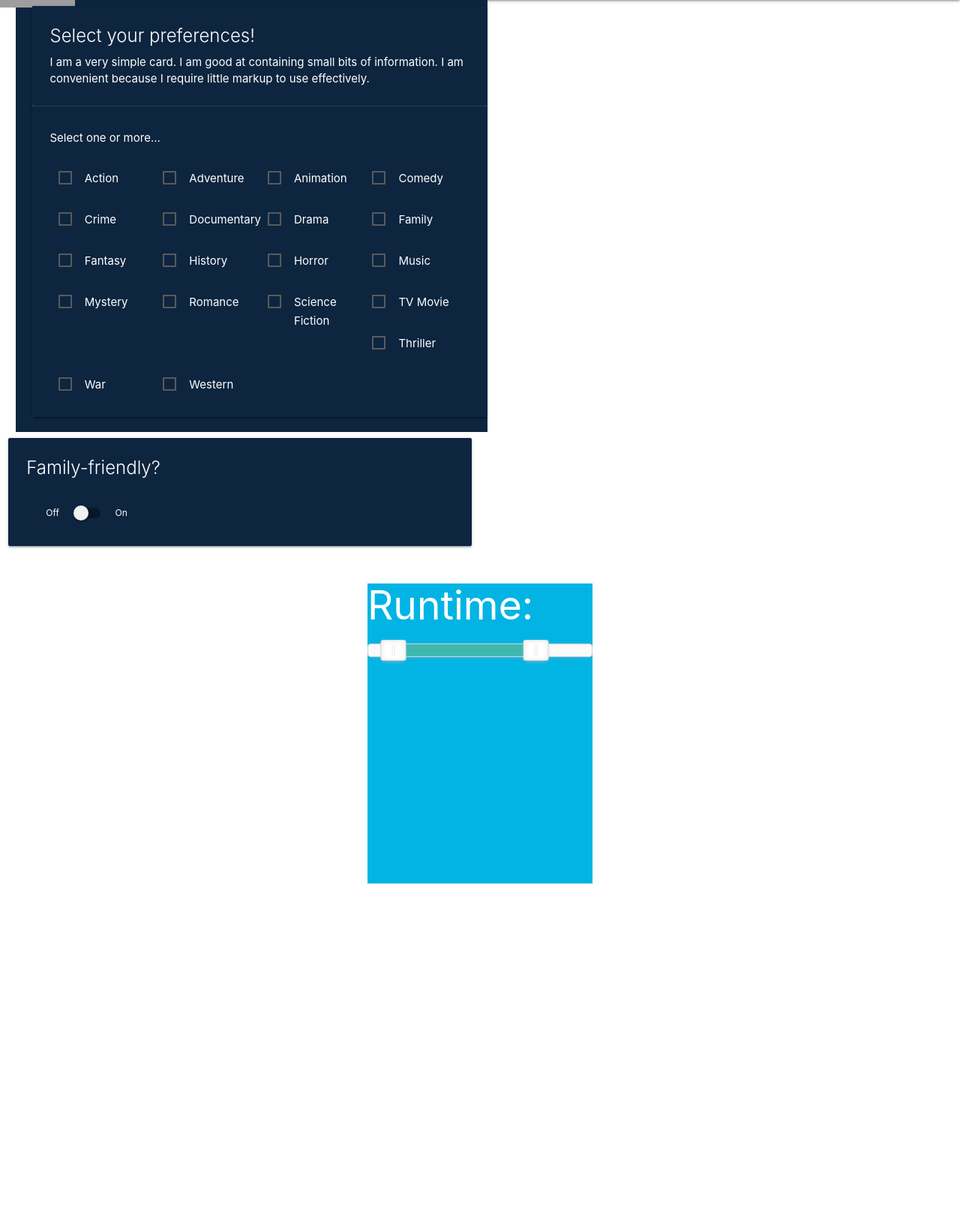
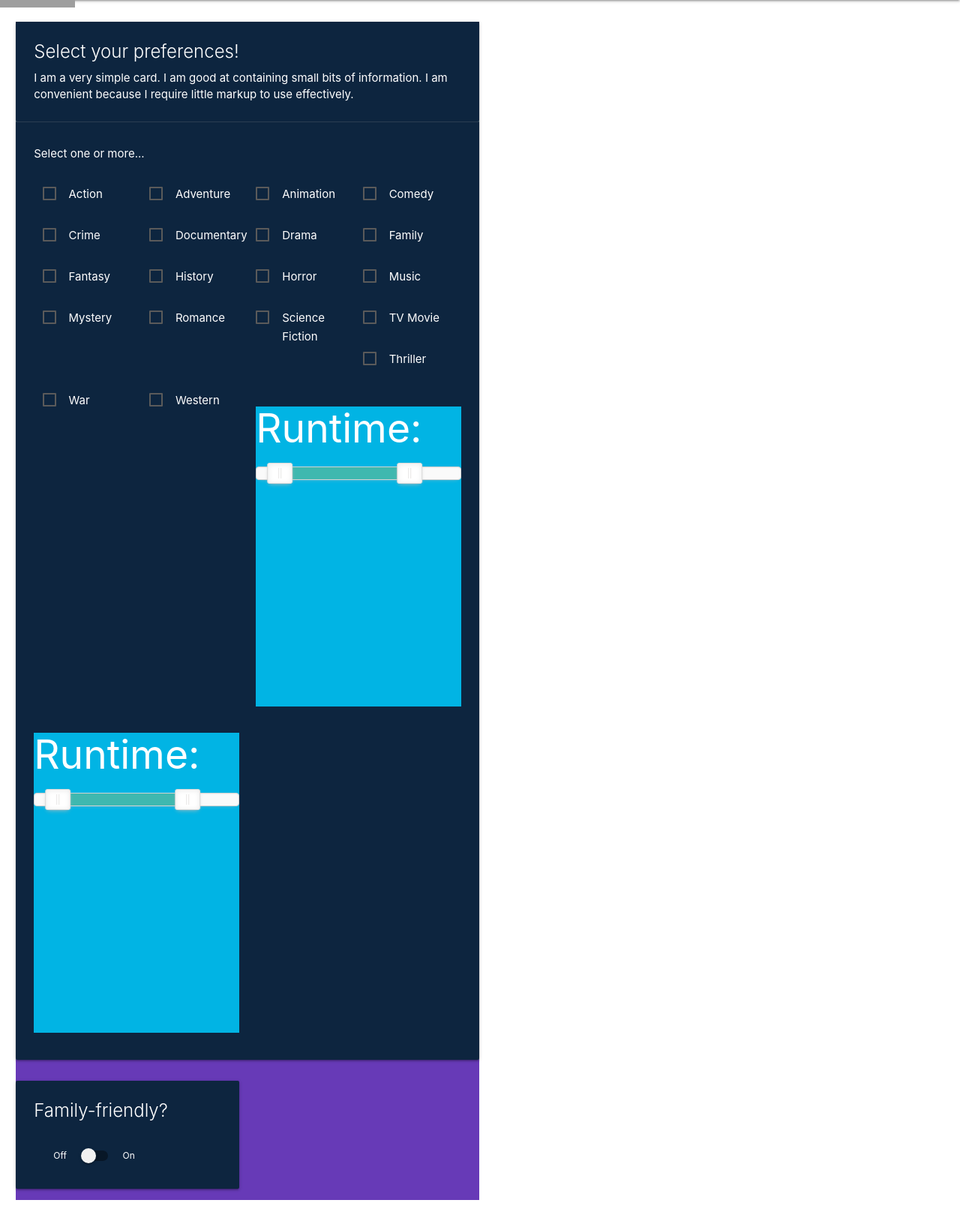
Before and after one commit to melanieuhrich/MovieGO, a PHP site: page / in a window 1280 px wide. Shown: the part 64-1704 px from the top of the page at 75% size. Before the commit the page ends 1242 px from the top, so only its background shows below. Run offline with PHP 8.4, Linux system fonts and the light colour scheme; grey boxes are pictures that could not be loaded.

Commit message:
Updated HTML, JS, CSS for layout

```diff
--- a/assets/javascript/script.js
+++ b/assets/javascript/script.js
@@ -4,7 +4,17 @@ var requestUrl = 'https://api.themoviedb.org/3/movie/550?api_key=8426e25c492b7e1
 
 // Runtime Slider
 var slider = document.getElementById('runTime-slider');
+var slider1 = document.getElementById('runTime-slider2');
 noUiSlider.create(slider, {
+    start: [45, 300],
+    connect: true,
+    range: {
+        'min': 0,
+        'max': 400
+    }
+});
+
+noUiSlider.create(slider1, {
     start: [45, 300],
     connect: true,
     range: {
--- a/assets/style/style.css
+++ b/assets/style/style.css
@@ -5,10 +5,7 @@
 
 .container {
     width: 100%;
-
     margin-left: 10px!important;
-
-
 }
 
 .container2 {
@@ -88,5 +85,4 @@ i {
 
 .slider{
     background-color: var(--secondary);
-    width: 300px;
 }
--- a/index.html
+++ b/index.html
@@ -1,5 +1,6 @@
 <!DOCTYPE html>
 <html lang="en">
+
 <head>
   <meta charset="UTF-8">
   <meta http-equiv="X-UA-Compatible" content="IE=edge">
@@ -14,11 +15,13 @@
   <link href="./noUiSlider-14.7.0/distribute/nouislider.min.css" rel="stylesheet">
   <link rel="stylesheet" href="assets/style/style.css">
 </head>
+
 <body>
   <!-- start of nav bar -->
   <nav>
     <div class="nav-wrapper">
-      <a href="https://www.themoviedb.org/assets/2/v4/logos/v2/blue_square_1-5bdc75aaebeb75dc7ae79426ddd9be3b2be1e342510f8202baf6bffa71d7f5c4.svg" class="brand-logo"><i class="material-icons tmdb"></i>Movie Generator</a>
+      <a href="https://www.themoviedb.org/assets/2/v4/logos/v2/blue_square_1-5bdc75aaebeb75dc7ae79426ddd9be3b2be1e342510f8202baf6bffa71d7f5c4.svg"
+        class="brand-logo"><i class="material-icons tmdb"></i>Movie Generator</a>
       <ul class="right hide-on-med-and-down">
         <li><a href="#about"><i class="material-icons">About</i></a></li>
         <li><a href="#works"><i class="material-icons">How It Works</i></a></li>
@@ -32,8 +35,34 @@
   <div class="container-left-side">
     <div class="row">
       <div class="col s12">
-      <div class="col s12 m6 preferences-card container">
-        <div class="card blue-grey darken-1 preferences-card container">
+
+      </div>
+      <!-- End of Genre -->
+
+
+
+    </div>
+
+
+  </div>
+  <!-- project pitch card ends  -->
+
+  </div>
+
+  </div>
+  </div>
+  </div>
+
+  <!-- 2 panel by paul -->
+  <div class="container">
+    <div class="row">
+      <!-- left panel -->
+      <div class="col s12 m6 l6">
+        <!-- form styling -->
+        <div class="form deep-purple">
+          <!-- individual section of form -->
+          <div class="form-group">
+            <div class="card blue-grey darken-1 preferences-card">
               <div class="card-content white-text preferences-card">
                 <span class="card-title">Select your preferences!</span>
                 <p>I am a very simple card. I am good at containing small bits of information.
@@ -44,7 +73,7 @@
                 <form action="#">
                   <p class="col s3">
                     <label>
-                    <input type="checkbox" id="28"/>
+                      <input type="checkbox" id="28" />
                       <span class="card-text">Action</span>
                     </label>
                   </p>
@@ -62,37 +91,37 @@
                   </p>
                   <p class="col s3">
                     <label>
-                      <input type="checkbox" id="35"/>
+                      <input type="checkbox" id="35" />
                       <span class="card-text">Comedy</span>
                     </label>
                   </p>
                   <p class="col s3">
                     <label>
-                      <input type="checkbox" id="80"/>
+                      <input type="checkbox" id="80" />
                       <span class="card-text">Crime</span>
                     </label>
                   </p>
                   <p class="col s3">
                     <label>
-                      <input type="checkbox" id="99"/>
+                      <input type="checkbox" id="99" />
                       <span class="card-text">Documentary</span>
                     </label>
                   </p>
                   <p class="col s3">
                     <label>
-                      <input type="checkbox" id="18"/>
+                      <input type="checkbox" id="18" />
                       <span class="card-text">Drama</span>
                     </label>
                   </p>
                   <p class="col s3">
                     <label>
-                      <input type="checkbox" id="10751"/>
+                      <input type="checkbox" id="10751" />
                       <span class="card-text">Family</span>
                     </label>
                   </p>
                   <p class="col s3">
                     <label>
-                      <input type="checkbox" id="14"/>
+                      <input type="checkbox" id="14" />
                       <span class="card-text">Fantasy</span>
                     </label>
                   </p>
@@ -110,7 +139,7 @@
                   </p>
                   <p class="col s3">
                     <label>
-                      <input type="checkbox" id="10402"/>
+                      <input type="checkbox" id="10402" />
                       <span class="card-text">Music</span>
                     </label>
                   </p>
@@ -122,19 +151,19 @@
                   </p>
                   <p class="col s3">
                     <label>
-                      <input type="checkbox" id="10749"/>
+                      <input type="checkbox" id="10749" />
                       <span class="card-text">Romance</span>
                     </label>
                   </p>
                   <p class="col s3">
                     <label>
-                      <input type="checkbox" id="878"/>
+                      <input type="checkbox" id="878" />
                       <span class="card-text">Science Fiction</span>
                     </label>
                   </p>
                   <p class="col s3">
                     <label>
-                      <input type="checkbox" id="10770"/>
+                      <input type="checkbox" id="10770" />
                       <span class="card-text">TV Movie</span>
                     </label>
                   </p>
@@ -152,18 +181,39 @@
                   </p>
                   <p class="col s3">
                     <label>
-                      <input type="checkbox" id="37"/>
+                      <input type="checkbox" id="37" />
                       <span class="card-text">Western</span>
                     </label>
                   </p>
                   <div class="divider">
                   </div>
+                  <div class="row">
+                    <!-- spanner 1 -->
+                    <div class="col s12 m6 l6">
+                      <div class="slider">
+                        <h2 class="runTime">
+                          Runtime:
+                        </h2>
+                        <div id="runTime-slider"></div>
+                      </div>
+                    </div>
+                    <!-- spanner 2 -->
+                    <div class="col s12 m6 l6">
+                      <div class="slider">
+                        <h2 class="runTime">
+                          Runtime:
+                        </h2>
+                        <div id="runTime-slider2"></div>
+                      </div>
+                    </div>
+                  </div>
                 </form>
               </div>
             </div>
+
           </div>
-  </div>
-  <!-- End of Genre -->
+          <!-- individual section of form -->
+          <div class="form-group">
             <!-- family-friendly switch starts -->
             <div class="row">
               <div class="col s12 m6">
@@ -183,22 +233,17 @@
               </div>
             </div>
             <!-- family-friendly switch ends -->
-
-  <!-- runTime Slider row -->
-  <div class="row slider">
-      <h2 class="runTime">Runtime:</h2>
-      <div id="runTime-slider"></div>
-  </div>
-</div>
-<div class="row">
-<p>Lorem ipsum dolor sit amet consectetur adipisicing elit. Quisquam debitis numquam voluptates eos, fugit eum ut soluta facilis, atque eaque quis maxime laudantium officia, saepe et fugiat? Nulla, iure quos.</p>
           </div>
 
 
         </div>
-<!-- project pitch card ends  -->
-
-
+      </div>
+    </div>
+  </div>
+  <!-- right panel -->
+  <div class="col s12 m6 l6"></div>
+  </div>
+  </div>
 
 
 
@@ -210,4 +255,5 @@
   <!-- custom js -->
   <script src="assets/javascript/script.js"></script>
 </body>
+
 </html>
```
Lines whose indentation alone changed are shown as unchanged.
